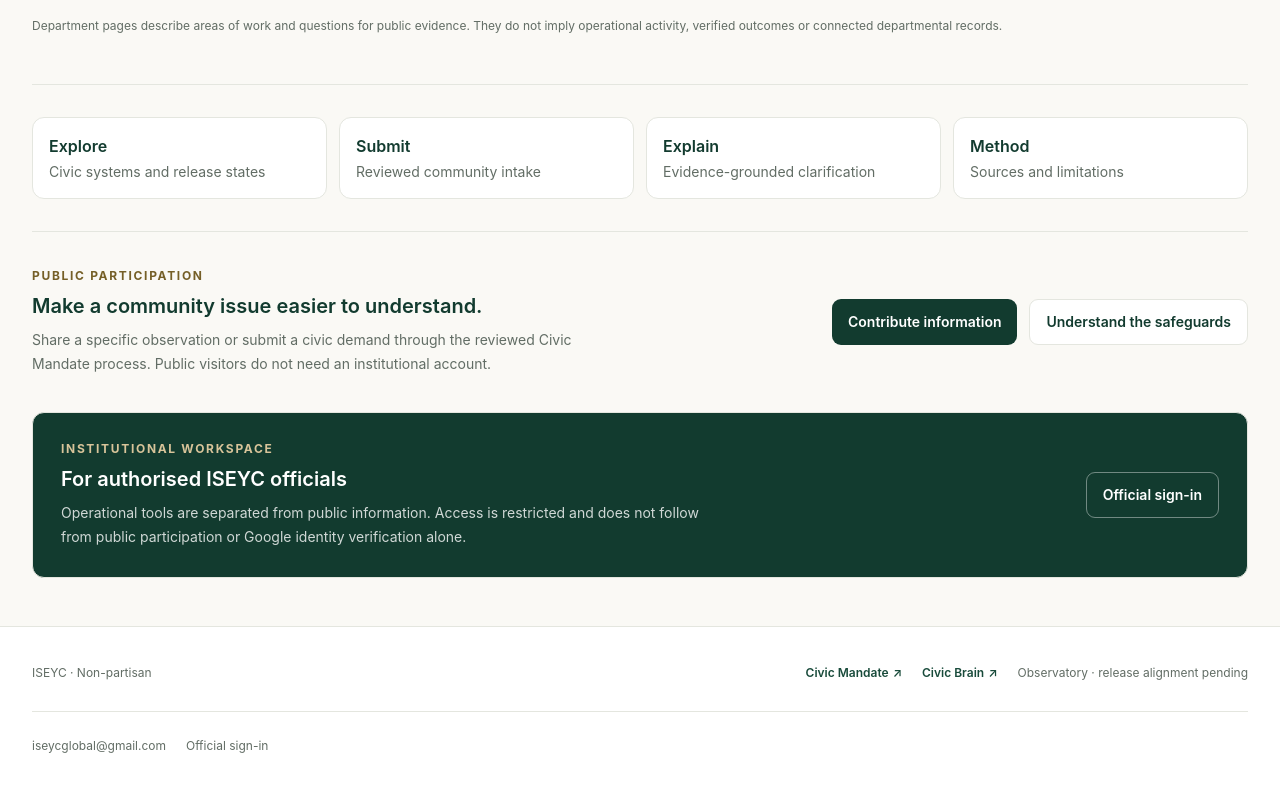
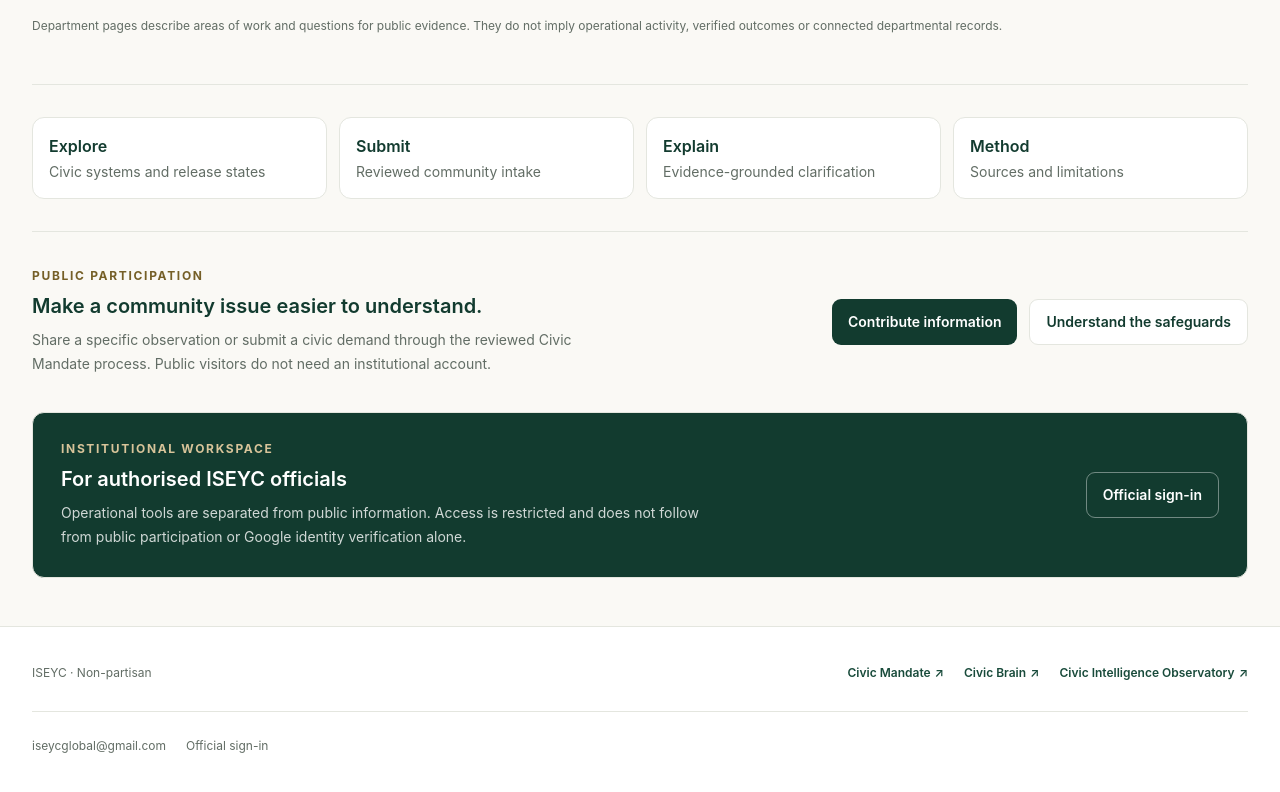
Before and after one commit to mrzulqarnainnadabo/iseyc-digital-operations-centre-notion, a Next.js app: page / in a window 1280 px wide. Shown: the part 1528-2320 px from the top of the page. Built offline with nearby package versions, Linux system fonts and the light colour scheme.

Commit message:
Add the Observatory to verified public product navigation

```diff
--- a/components/PublicShell.tsx
+++ b/components/PublicShell.tsx
@@ -13,6 +13,7 @@ const links = [
 const products = [
   { href: "https://2027-street-mandate.vercel.app", label: "Civic Mandate" },
   { href: "https://iseyc-civic-brain.vercel.app", label: "Civic Brain" },
+  { href: "https://iseyc-civic-intelligence-observatory.vercel.app", label: "Civic Intelligence Observatory" },
 ];
 
 export function PublicShell({ children }: { children: React.ReactNode }) {
@@ -60,7 +61,6 @@ export function PublicShell({ children }: { children: React.ReactNode }) {
                   {product.label}<span aria-hidden="true">↗</span>
                 </a>
               ))}
-              <span className="inline-flex min-h-[44px] items-center text-xs text-ink-600" aria-label="Observatory release pending">Observatory · release alignment pending</span>
             </nav>
           </div>
           <div className="flex flex-wrap items-center gap-x-5 gap-y-2 border-t border-line pt-3 text-xs text-ink-600">
```
